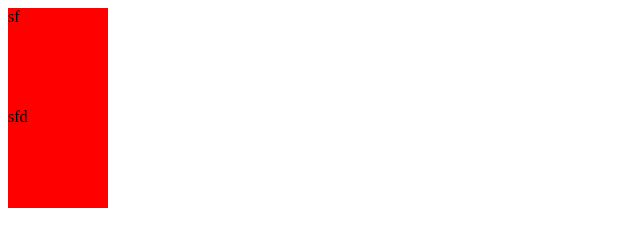
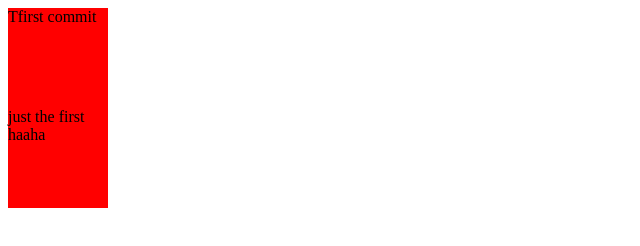
Before and after one commit to codecraker1122/Test1, a plain HTML site: page index.html in a window 1280 px wide. Shown: the whole page, without its empty margins (0-640 px from the left). Drawn offline with Linux system fonts and the light colour scheme.

Commit message:
summeited by first

```diff
--- a/index.html
+++ b/index.html
@@ -5,7 +5,7 @@
 	<link rel="stylesheet" type="text/css" href="style.css">
 </head>
 <body>
-<div class="colorBox">sf</div>
-<div class="colorBox">sfd</div>
+<div class="colorBox">Tfirst commit</div>
+<div class="colorBox">just the first haaha</div>
 </body>
 </html>
```
